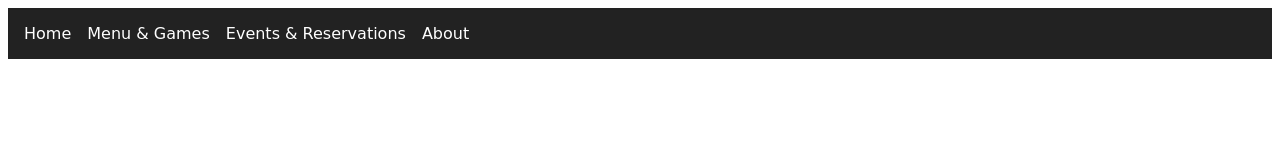
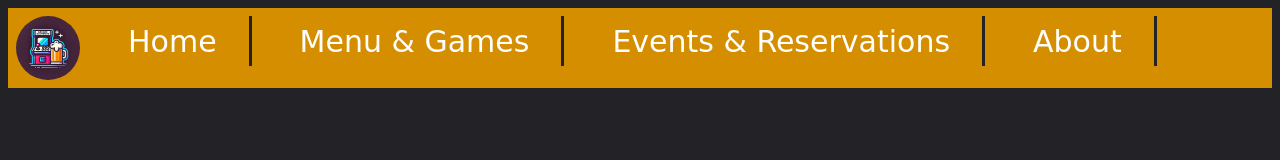
Before and after one commit to Josefbautista94/SBA307, a plain HTML site: page page1.html in a window 1280 px wide. Drawn offline with Linux system fonts and the light colour scheme.

Commit message:
created a icon for my website and added it, also customized the navbar a little more

```diff
--- a/page1.html
+++ b/page1.html
@@ -1,14 +1,19 @@
 <!DOCTYPE html>
 <html lang="en">
+
 <head>
     <meta charset="UTF-8">
     <meta name="viewport" content="width=device-width, initial-scale=1.0">
     <title>Document</title>
     <link rel="stylesheet" href="styles.css">
 </head>
+
 <body>
+
     <nav class="navbar">
         <ul class="navbar-menu">
+            <img src = "ArcadeAlehouse.webp" class = "barLogo">
+
             <li><a href="index.html">Home</a></li>
             <li><a href="menu.html">Menu & Games</a></li>
             <li><a href="events.html">Events & Reservations</a></li>
@@ -16,4 +21,5 @@
         </ul>
     </nav>
 </body>
+
 </html>
--- a/styles.css
+++ b/styles.css
@@ -1,18 +1,41 @@
+body{
+  background-color: rgb(34, 34, 39);
+}
+
+
 .navbar {
-    background-color: #222;
-    padding: 1rem;
+    background-color: rgb(213, 142, 0);
+    padding: .5rem;
   }
 
   .navbar-menu {
     list-style: none;
     display: flex;
-    gap: 1rem;
+    gap: 3rem;
     margin: 0;
     padding: 0;
+  }
+  .navbar-menu li  {
+    display: flex;             /* Enables Flexbox */
+    justify-content: center;   /* Centers horizontally */
+    align-items: center;       /* Centers vertically */
+    height: 50px;              /* Set height to see vertical centering effect */
+    list-style: none;
+    border-right: 0.2em solid ;
+    padding-right: 2em;
+    border-color:rgb(34, 34, 39) ;
   }
 
   .navbar-menu li a {
     color: #fff;
     text-decoration: none;
+    font-size: 30px;
     font-family: 'Press Start 2P', cursive;
+    gap:30px;
   }
+
+  .barLogo{
+    height: 4em;
+    width: 4em;
+    border-radius: 70%;
+  }
```
Also changed, not shown: ArcadeAlehouse.webp (added). Lines whose indentation alone changed are shown as unchanged.
